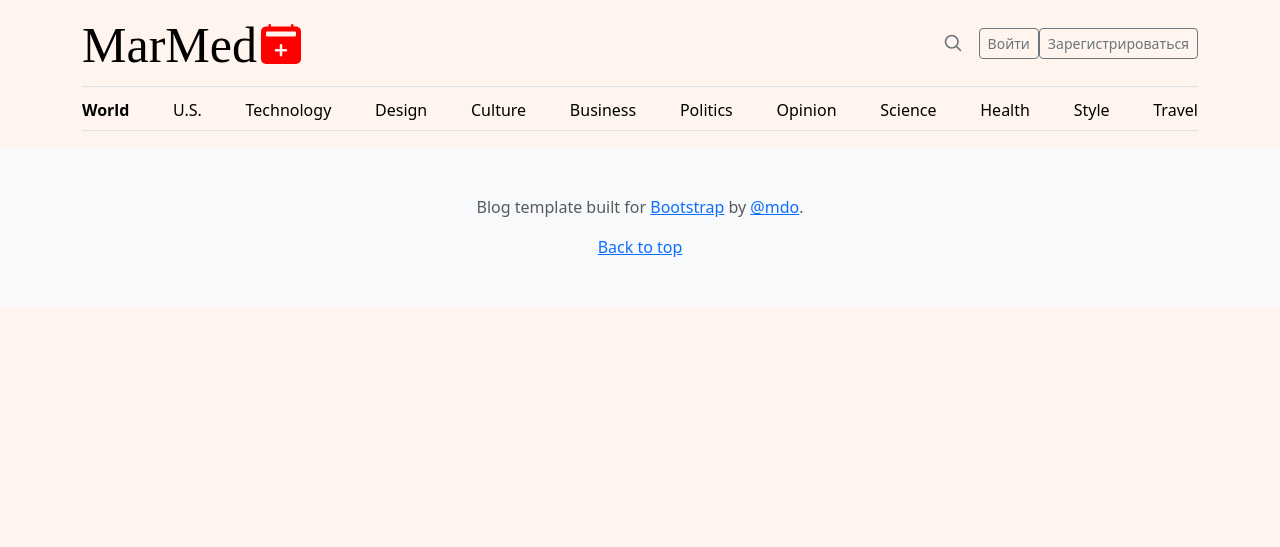
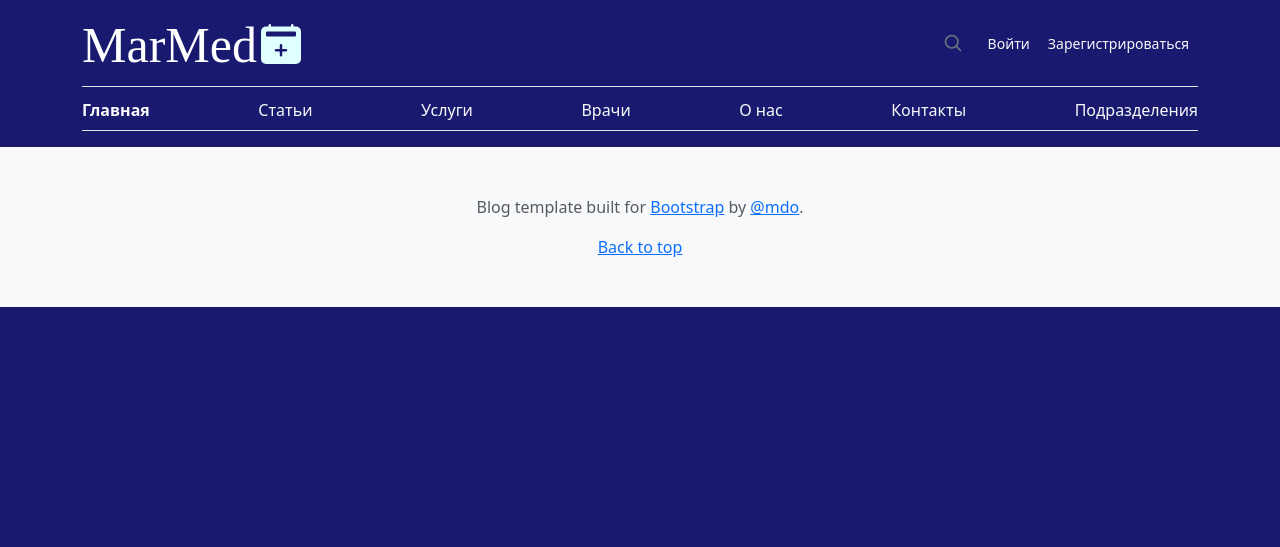
Before and after one commit to martam99/Medical_center, a Django app: template main/templates/main/base.html in a window 1280 px wide. Shown: the top 547 px of the page. Run offline with Django 4.2, Linux system fonts and the light colour scheme; the template is opened without the code that fills it, so the values that code supplies are empty; some libraries are stand-ins or nearby versions.

Commit message:
Added styles in templates

```diff
--- a/main/templates/main/base.html
+++ b/main/templates/main/base.html
@@ -105,7 +145,7 @@
     <!-- Custom styles for this template -->
     <link href="blog.css" rel="stylesheet">
   </head>
-  <body style="background-color: #FFF5EE">
+  <body style="background-color: #191970">
     <svg xmlns="http://www.w3.org/2000/svg" style="display: none;">
       <symbol id="check2" viewBox="0 0 16 16">
         <path d="M13.854 3.646a.5.5 0 0 1 0 .708l-7 7a.5.5 0 0 1-.708 0l-3.5-3.5a.5.5 0 1 1 .708-.708L6.5 10.293l6.646-6.647a.5.5 0 0 1 .708 0z"/>
@@ -173,9 +213,9 @@
 
 <div class="container">
   <header class="border-bottom lh-1 py-3">
-    <div class="row flex-nowrap justify-content-between align-items-center" style="color:red">
+    <div class="row flex-nowrap justify-content-between align-items-center" style="color:#E0FFFF">
       <div class="col-4 pt-1">
-        <span style="font-family: Wide Latin; color: black; font-size: 50px">MarMed</span>
+        <span style="font-family: Wide Latin; color: white; font-size: 50px">MarMed</span>
         <svg xmlns="http://www.w3.org/2000/svg" width="40" height="40" fill="currentColor" class="bi bi-calendar2-plus-fill" viewBox="0 0 16 16">
         <path d="M3.5 0a.5.5 0 0 1 .5.5V1h8V.5a.5.5 0 0 1 1 0V1h1a2 2 0 0 1 2 2v11a2 2 0 0 1-2 2H2a2 2 0 0 1-2-2V3a2 2 0 0 1 2-2h1V.5a.5.5 0 0 1 .5-.5M2 3.5v1c0 .276.244.5.545.5h10.91c.3 0 .545-.224.545-.5v-1c0-.276-.244-.5-.546-.5H2.545c-.3 0-.545.224-.545.5m6.5 5a.5.5 0 0 0-1 0V10H6a.5.5 0 0 0 0 1h1.5v1.5a.5.5 0 0 0 1 0V11H10a.5.5 0 0 0 0-1H8.5z"/>
         </svg>
@@ -184,26 +224,21 @@
         <a class="link-secondary" href="#" aria-label="Search">
           <svg xmlns="http://www.w3.org/2000/svg" width="20" height="20" fill="none" stroke="currentColor" stroke-linecap="round" stroke-linejoin="round" stroke-width="2" class="mx-3" role="img" viewBox="0 0 24 24"><title>Search</title><circle cx="10.5" cy="10.5" r="7.5"/><path d="M21 21l-5.2-5.2"/></svg>
         </a>
-        <a class="btn btn-sm btn-outline-secondary" href="#">Войти</a>
-        <a class="btn btn-sm btn-outline-secondary" href="#">Зарегистрироваться</a>
+        <a class="btn btn-sm link-light" href="#">Войти</a>
+        <a class="btn btn-sm link-light" href="#">Зарегистрироваться</a>
       </div>
     </div>
   </header>
 
   <div class="nav-scroller py-1 mb-3 border-bottom">
     <nav class="nav nav-underline justify-content-between">
-      <a class="nav-item nav-link link-body-emphasis active" href="#">World</a>
-      <a class="nav-item nav-link link-body-emphasis" href="#">U.S.</a>
-      <a class="nav-item nav-link link-body-emphasis" href="#">Technology</a>
-      <a class="nav-item nav-link link-body-emphasis" href="#">Design</a>
-      <a class="nav-item nav-link link-body-emphasis" href="#">Culture</a>
-      <a class="nav-item nav-link link-body-emphasis" href="#">Business</a>
-      <a class="nav-item nav-link link-body-emphasis" href="#">Politics</a>
-      <a class="nav-item nav-link link-body-emphasis" href="#">Opinion</a>
-      <a class="nav-item nav-link link-body-emphasis" href="#">Science</a>
-      <a class="nav-item nav-link link-body-emphasis" href="#">Health</a>
-      <a class="nav-item nav-link link-body-emphasis" href="#">Style</a>
-      <a class="nav-item nav-link link-body-emphasis" href="#">Travel</a>
+      <a class="nav-item nav-link link-light active" href="#" style="color: red">Главная</a>
+      <a class="nav-item nav-link link-light" href="#">Статьи</a>
+      <a class="nav-item nav-link link-light" href="#">Услуги</a>
+      <a class="nav-item nav-link link-light" href="#">Врачи</a>
+      <a class="nav-item nav-link link-light" href="#">О нас</a>
+      <a class="nav-item nav-link link-light" href="#">Контакты</a>
+      <a class="nav-item nav-link link-light" href="#">Подразделения</a>
     </nav>
   </div>
 </div>
```
Also changed, not shown: other parts of main/templates/main/base.html (+40 -0 lines), main/templates/main/general.html (+8 -9 lines).
